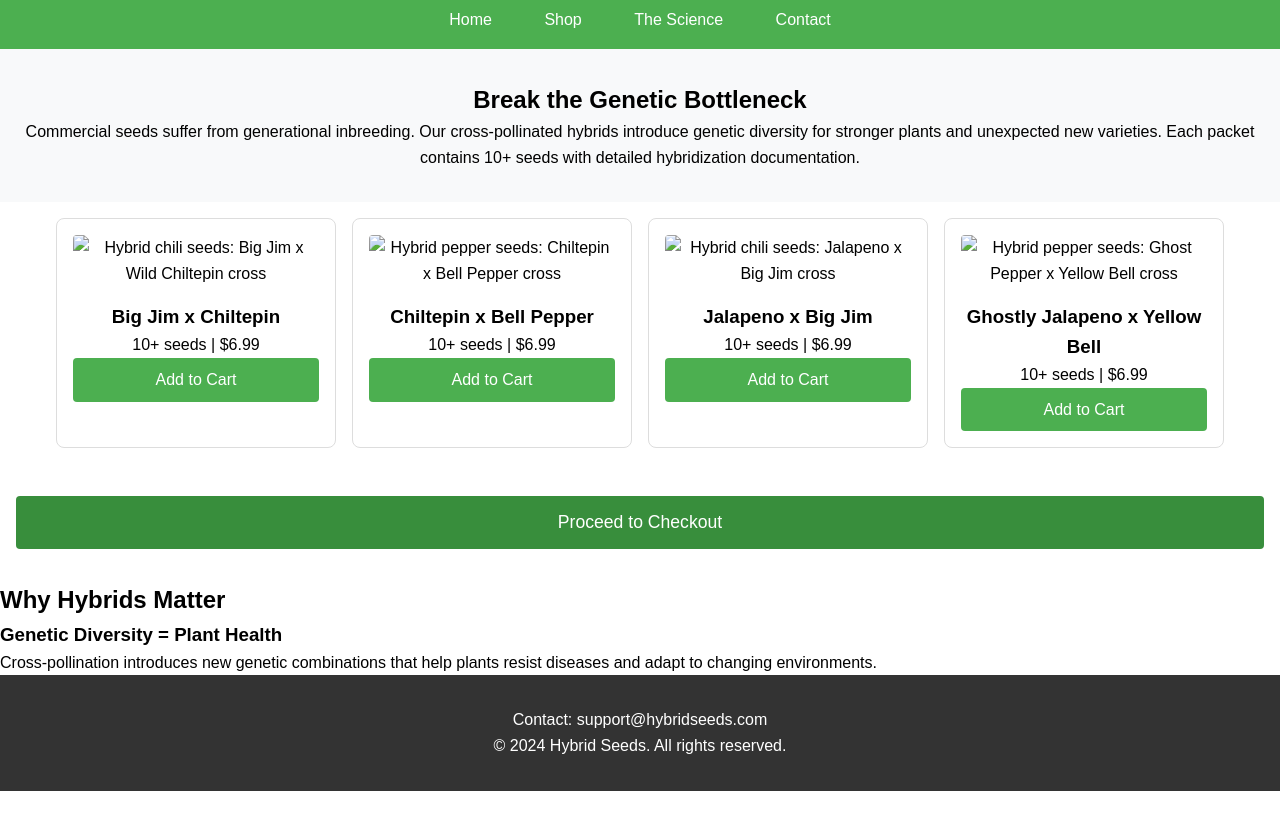
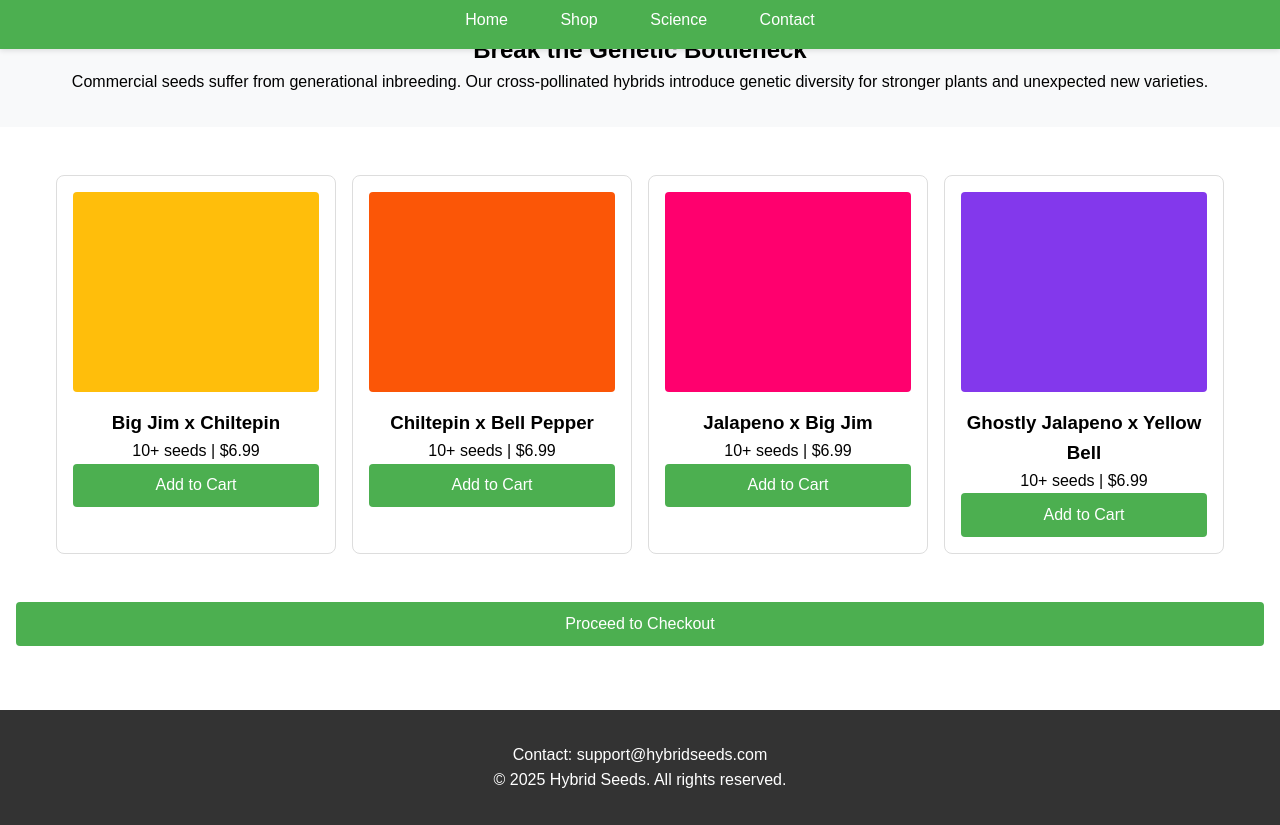
Before and after one commit to HYBRIDseeds/hybrid-seeds-website, a plain HTML site: page index.html in a window 1280 px wide. Shown: the part 71-896 px from the top of the page. Before the commit the page ends 862 px from the top, so only its background shows below. Drawn offline with Linux system fonts and the light colour scheme; a script that the page names is missing.

Commit message:
Update index.html

```diff
--- a/index.html
+++ b/index.html
@@ -3,34 +3,10 @@
 <head>
   <meta charset="UTF-8">
   <meta name="viewport" content="width=device-width, initial-scale=1.0">
-
-  <!-- SEO Meta -->
-  <title>Hybrid Seeds | Cross-Pollinated Varieties for Stronger Plants</title>
-  <meta name="description" content="Break the inbreeding cycle with our experimental hybrid seeds. Cross-pollinated varieties for disease resistance and genetic diversity. 4 unique chili pepper crosses available.">
-  <link rel="canonical" href="https://hybridseeds.com/">
-
-  <!-- Social Meta -->
-  <meta property="og:title" content="Hybrid Seeds | Naturally Cross-Pollinated Varieties">
-  <meta property="og:description" content="Create resilient new plant varieties through hybridization. 100% natural cross-pollination process.">
-  <meta property="og:image" content="https://hybridseeds.com/images/social-preview.jpg">
-
-  <!-- Structured Data -->
-  <script type="application/ld+json">
-  {
-    "@context": "https://schema.org",
-    "@type": "WebSite",
-    "name": "Hybrid Seeds",
-    "url": "https://hybridseeds.com/",
-    "potentialAction": {
-      "@type": "SearchAction",
-      "target": "{search_term_string}",
-      "query-input": "required name=search_term_string"
-    }
-  }
-  </script>
+  <title>Hybrid Seeds | Cross-Pollinated Varieties</title>
 
   <style>
-    /* ===== Mobile-First Styles ===== */
+    /* ===== Base Styles ===== */
     * {
       box-sizing: border-box;
       margin: 0;
@@ -40,15 +16,36 @@
     body {
       font-family: Arial, sans-serif;
       line-height: 1.6;
+      padding-top: 70px; /* Offset for sticky header */
     }
 
+    /* ===== Sticky Header ===== */
     header {
       background: #4CAF50;
       color: white;
       padding: 1rem;
-      position: relative;
+      position: fixed;
+      top: 0;
+      width: 100%;
+      z-index: 1000;
+      box-shadow: 0 2px 5px rgba(0,0,0,0.1);
     }
 
+    /* ===== Color Placeholders ===== */
+    .image-placeholder {
+      height: 200px;
+      width: 100%;
+      background: #ddd;
+      border-radius: 4px;
+      margin-bottom: 1rem;
+    }
+
+    .product-card:nth-child(1) .image-placeholder { background: #FFBE0B; }
+    .product-card:nth-child(2) .image-placeholder { background: #FB5607; }
+    .product-card:nth-child(3) .image-placeholder { background: #FF006E; }
+    .product-card:nth-child(4) .image-placeholder { background: #8338EC; }
+
+    /* ===== Rest of Your Styles ===== */
     h1 {
       text-align: center;
       font-size: 1.8rem;
@@ -89,6 +86,7 @@
       padding: 2rem 1rem;
       text-align: center;
       background: #f8f9fa;
+      margin-bottom: 2rem;
     }
 
     .products {
@@ -109,18 +107,6 @@
       transition: transform 0.2s;
     }
 
-    .product-card:hover {
-      transform: translateY(-5px);
-    }
-
-    .product-card img {
-      width: 100%;
-      height: 200px;
-      object-fit: cover;
-      border-radius: 4px;
-      margin-bottom: 1rem;
-    }
-
     button {
       background: #4CAF50;
       color: white;
@@ -137,20 +123,14 @@
       text-align: center;
     }
 
-    #checkout-button {
-      background: #388E3C;
-      padding: 1rem 2rem;
-      font-size: 1.1rem;
-    }
-
     footer {
       background: #333;
       color: white;
       padding: 2rem 1rem;
       text-align: center;
+      margin-top: 2rem;
     }
 
-    /* ===== Desktop Styles ===== */
     @media (min-width: 768px) {
       .mobile-menu-icon,
       .mobile-menu {
@@ -181,93 +161,62 @@
       }
     }
   </style>
-
-  <script src="https://js.stripe.com/v3/"></script>
 </head>
 <body>
-  <!-- Header -->
-  <header itemscope itemtype="https://schema.org/WPHeader">
+  <!-- Sticky Header -->
+  <header>
     <h1>Hybrid Seeds 🌱</h1>
     <div class="mobile-menu-icon">☰</div>
-    <nav class="desktop-nav" itemscope itemtype="https://schema.org/SiteNavigationElement">
-      <a href="#home" itemprop="url"><span itemprop="name">Home</span></a>
-      <a href="#shop" itemprop="url"><span itemprop="name">Shop</span></a>
-      <a href="#science" itemprop="url"><span itemprop="name">The Science</span></a>
-      <a href="#contact" itemprop="url"><span itemprop="name">Contact</span></a>
+    <nav class="desktop-nav">
+      <a href="#home">Home</a>
+      <a href="#shop">Shop</a>
+      <a href="#science">Science</a>
+      <a href="#contact">Contact</a>
     </nav>
     <div class="mobile-menu">
       <a href="#home">Home</a>
       <a href="#shop">Shop</a>
-      <a href="#science">The Science</a>
+      <a href="#science">Science</a>
       <a href="#contact">Contact</a>
     </div>
   </header>
 
-  <!-- Updated Hero Section -->
-  <section class="hero" itemscope itemtype="https://schema.org/ItemList">
+  <!-- Hero Section -->
+  <section class="hero">
     <h2>Break the Genetic Bottleneck</h2>
-    <p itemprop="description">
+    <p>
       Commercial seeds suffer from generational inbreeding. Our cross-pollinated hybrids introduce
-      genetic diversity for stronger plants and unexpected new varieties. Each packet contains
-      10+ seeds with detailed hybridization documentation.
+      genetic diversity for stronger plants and unexpected new varieties.
     </p>
   </section>
 
-  <!-- Product Grid -->
+  <!-- Product Grid with Color Placeholders -->
   <section id="shop" class="products">
-    <!-- Big Jim x Chiltepin -->
-    <div class="product-card" itemscope itemtype="https://schema.org/Product">
-      <img src="bigjim-chiltepin-seed.jpg"
-           alt="Hybrid chili seeds: Big Jim x Wild Chiltepin cross"
-           itemprop="image">
-      <h3 itemprop="name">Big Jim x Chiltepin</h3>
-      <div itemprop="offers" itemscope itemtype="https://schema.org/Offer">
-        <meta itemprop="priceCurrency" content="USD">
-        <meta itemprop="price" content="6.99">
-        <p>10+ seeds | <span itemprop="price">$6.99</span></p>
-      </div>
+    <div class="product-card">
+      <div class="image-placeholder"></div>
+      <h3>Big Jim x Chiltepin</h3>
+      <p>10+ seeds | $6.99</p>
       <button class="add-to-cart">Add to Cart</button>
     </div>
 
-    <!-- Chiltepin x Bell Pepper -->
-    <div class="product-card" itemscope itemtype="https://schema.org/Product">
-      <img src="chiltepin-bellpepper-seed.jpg"
-           alt="Hybrid pepper seeds: Chiltepin x Bell Pepper cross"
-           itemprop="image">
-      <h3 itemprop="name">Chiltepin x Bell Pepper</h3>
-      <div itemprop="offers" itemscope itemtype="https://schema.org/Offer">
-        <meta itemprop="priceCurrency" content="USD">
-        <meta itemprop="price" content="6.99">
-        <p>10+ seeds | $6.99</p>
-      </div>
+    <div class="product-card">
+      <div class="image-placeholder"></div>
+      <h3>Chiltepin x Bell Pepper</h3>
+      <p>10+ seeds | $6.99</p>
       <button class="add-to-cart">Add to Cart</button>
     </div>
 
-    <!-- Jalapeno x Big Jim -->
-    <div class="product-card" itemscope itemtype="https://schema.org/Product">
-      <img src="jalapeno-bigjim-seed.jpg"
-           alt="Hybrid chili seeds: Jalapeno x Big Jim cross"
-           itemprop="image">
-      <h3 itemprop="name">Jalapeno x Big Jim</h3>
-      <div itemprop="offers" itemscope itemtype="https://schema.org/Offer">
-        <meta itemprop="priceCurrency" content="USD">
-        <meta itemprop="price" content="6.99">
-        <p>10+ seeds | $6.99</p>
-      </div>
+    <div class="product-card">
+      <div class="image-placeholder"></div>
+      <h3>Jalapeno x Big Jim</h3>
+      <p>10+ seeds | $6.99</p>
       <button class="add-to-cart">Add to Cart</button>
     </div>
 
-    <!-- Ghostly Jalapeno x Yellow Bell -->
-    <div class="product-card" itemscope itemtype="https://schema.org/Product">
-      <img src="ghostly-jalapeno-yellowbell-seed.jpg"
-           alt="Hybrid pepper seeds: Ghost Pepper x Yellow Bell cross"
-           itemprop="image">
-      <h3 itemprop="name">Ghostly Jalapeno x Yellow Bell</h3>
-      <div itemprop="offers" itemscope itemtype="https://schema.org/Offer">
-        <meta itemprop="priceCurrency" content="USD">
-        <meta itemprop="price" content="6.99">
-        <p>10+ seeds | $6.99</p>
-      </div>
+    <div class="product-card">
+      <div class="image-placeholder"></div>
+      <h3>Ghostly Jalapeno x Yellow Bell</h3>
+      <p>10+ seeds | $6.99</p>
       <button class="add-to-cart">Add to Cart</button>
     </div>
   </section>
@@ -277,21 +226,10 @@
     <button id="checkout-button">Proceed to Checkout</button>
   </div>
 
-  <!-- Science Section -->
-  <section class="science" itemscope itemtype="https://schema.org/FAQPage">
-    <h2>Why Hybrids Matter</h2>
-    <div class="science-point" itemscope itemtype="https://schema.org/Question">
-      <h3 itemprop="name">Genetic Diversity = Plant Health</h3>
-      <div itemscope itemprop="acceptedAnswer" itemtype="https://schema.org/Answer">
-        <p itemprop="text">Cross-pollination introduces new genetic combinations that help plants resist diseases and adapt to changing environments.</p>
-      </div>
-    </div>
-  </section>
-
   <!-- Footer -->
   <footer>
     <p>Contact: support@hybridseeds.com</p>
-    <p>© 2024 Hybrid Seeds. All rights reserved.</p>
+    <p>© 2025 Hybrid Seeds. All rights reserved.</p>
   </footer>
 
   <script>
@@ -302,40 +240,24 @@
       mobileMenu.classList.toggle('active');
     });
 
-    // Cart Functionality
-    const stripe = Stripe('pk_test_your_key_here');
+    // Simple Cart Functionality
     let cartItems = [];
 
     document.querySelectorAll('.add-to-cart').forEach(button => {
       button.addEventListener('click', (e) => {
         const product = e.target.closest('.product-card');
         const productName = product.querySelector('h3').textContent;
-        cartItems.push({
-          name: productName,
-          price: 6.99,
-          sku: product.querySelector('img').src.split('/').pop().split('.')[0]
-        });
+        cartItems.push(productName);
         alert(`Added ${productName} to cart!`);
       });
     });
 
-    // Checkout Handler
-    document.getElementById('checkout-button').addEventListener('click', async () => {
-      if (cartItems.length === 0) return alert('Your cart is empty!');
-
-      try {
-        const response = await fetch('/create-checkout-session', {
-          method: 'POST',
-          headers: {'Content-Type': 'application/json'},
-          body: JSON.stringify({items: cartItems})
-        });
-
-        const session = await response.json();
-        const result = await stripe.redirectToCheckout({sessionId: session.id});
-        if (result.error) alert(result.error.message);
-      } catch (error) {
-        console.error('Checkout error:', error);
-        alert('Payment processing failed. Please try again.');
+    // Checkout Placeholder
+    document.getElementById('checkout-button').addEventListener('click', () => {
+      if (cartItems.length === 0) {
+        alert('Your cart is empty!');
+      } else {
+        alert('Checkout functionality coming soon!\nItems in cart: ' + cartItems.join(', '));
       }
     });
   </script>
```
